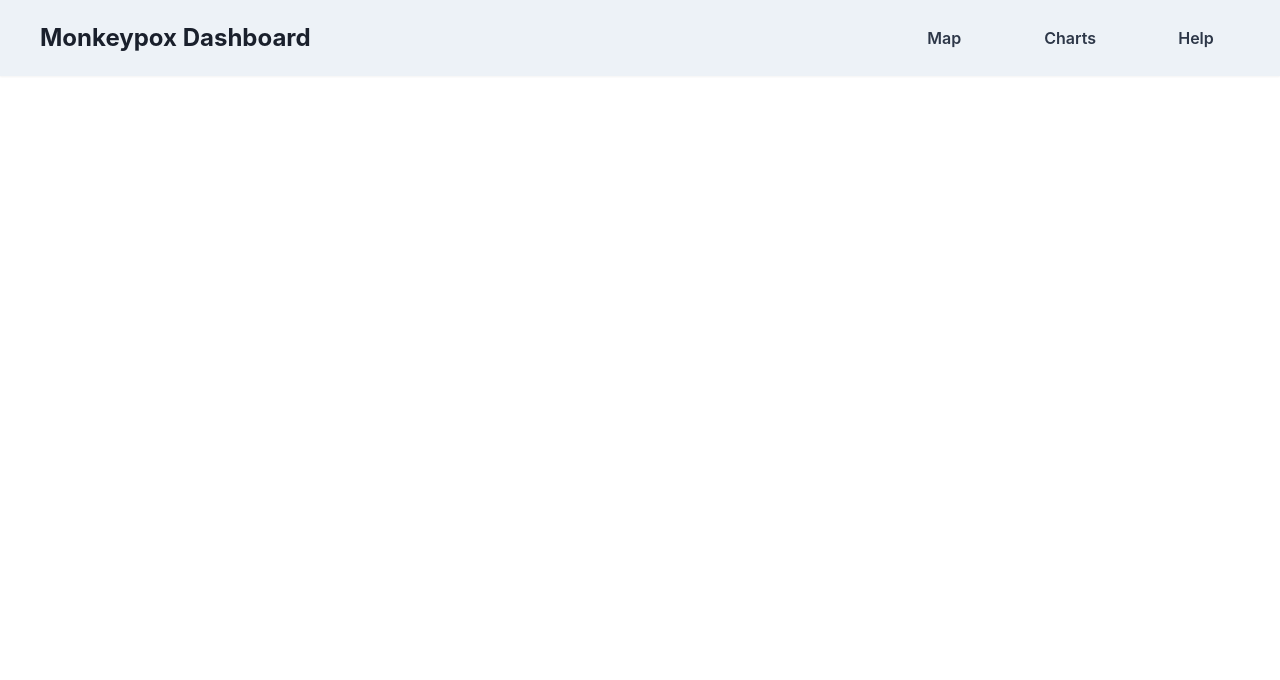
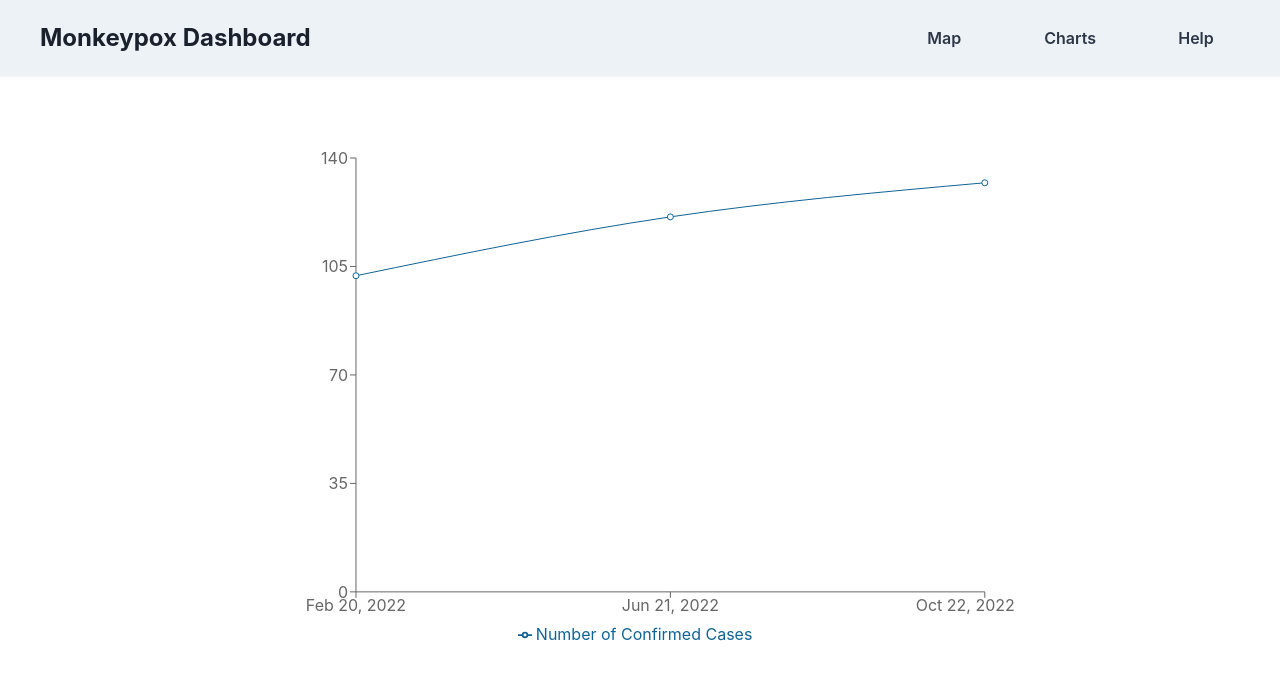
Before and after one commit to sakinkirti/monkeypox-dashboard, a React (Create React App) app in the folder frontend/: page /chartsview in a window 1280 px wide. Shown: the top 680 px of the page. Built offline with nearby package versions, Linux system fonts and the light colour scheme.

Commit message:
added basic graph with sample data

```diff
--- a/frontend/package.json
+++ b/frontend/package.json
@@ -17,6 +17,7 @@
     "react-leaflet": "^4.1.0",
     "react-router-dom": "^6.4.2",
     "react-scripts": "^5.0.1",
+    "recharts": "^2.1.15",
     "web-vitals": "^2.1.4"
   },
   "scripts": {
--- a/frontend/src/components/ChartView.js
+++ b/frontend/src/components/ChartView.js
@@ -1,11 +1,67 @@
-import React from 'react'
-import { Container, Text } from '@chakra-ui/react';
+import { React } from 'react'
+import { LineChart, ResponsiveContainer, XAxis, YAxis, Tooltip, Line, Legend } from 'recharts'
+import { Container, Text, Divider, Icon, HStack } from '@chakra-ui/react'
+
+const sampleData = [
+    { day: "Feb 20, 2022", cases: 102, PR: "0.4%", IR: "1.2%", CFR: "3.0%" },
+    { day: "Jun 21, 2022", cases: 121, PR: "0.1%", IR: "1.9%", CFR: "3.3%" },
+    { day: "Oct 22, 2022", cases: 132, PR: "0.9%", IR: "2.1%", CFR: "-3.9%" }
+]
+
+const CustomTooltip = ({ active, payload, label }) => {
+    if (active && payload && payload.length) {
+        return (
+            <Container p={4} bg='rgba(250,250,250,0.8)' color='black'>
+                <Text as='b'>{label}</Text>
+                <HStack>
+                    <LineIcon boxSize={4} color='#EBFCF9' />
+                    <Text color='#0E6495'>{`Case count: ${payload[0].payload.cases}`}</Text>
+                </HStack>
+                <Divider borderColor='black' my={2} />
+                <Text >{`Prevalence Rate: ${payload[0].payload.PR}`}</Text>
+                <Text color='#00AEEA'>{`Incidence Rate: ${payload[0].payload.IR}`}</Text>
+                <Text color='#57BFBA'>{`Case-fatality Ratio: ${payload[0].payload.CFR}`}</Text>
+            </Container>
+        )
+    }
+}
 
 const ChartView = () => {
     return (
-        <Container>
-            <Text>Hello world</Text>
+        <Container minWidth='100%' minHeight='100vh' pt={32} display={['none', 'none', 'none', 'flex']} centerContent>
+            <ResponsiveContainer position='absolute' minHeight="70vh" width="60%" zIndex={25}>
+                <LineChart
+                    width={500}
+                    height={500}
+                    data={sampleData}
+                    margin={{ top: 30, right: 30, left: 30, bottom: 30 }}
+                >
+                    <XAxis dataKey="day" />
+                    <YAxis dataKey="cases" />
+                    <Tooltip wrapperStyle={{ outline: 'none', borderWidth: 1, borderColor: 'black', borderRadius: 4 }} content={<CustomTooltip />} />
+                    <Legend verticalAlign="bottom" height={36} margin={{ top: 30, right: 30, left: 30, bottom: 30 }} />
+                    <Line name="Number of Confirmed Cases" type="monotone" dataKey="cases" stroke="#0E6495" />
+                </LineChart>
+            </ResponsiveContainer>
         </Container>
+    )
+}
+/* d="M 0,16 h 10.666666666666666
+A 5.333333333333333, 5.333333333333333, 0, 1, 1, 21.333333333333332, 16
+H 32 M 21.333333333333332, 16
+A 5.333333333333333, 5.333333333333333, 0, 1, 1, 10.666666666666666, 16"*/
+const LineIcon = (props) => {
+    return (
+        <Icon viewBox='0 0 200 200' {...props}>
+            <path
+            strokeWidth={20}
+            fill="none"
+            stroke="#0E6495"
+            d="M 0, 90 h 60
+            A 30, 30, 0, 1, 1, 120, 90
+            H 180 M 120, 90
+            A 30, 30, 0, 1, 1, 60, 90"></path>
+        </Icon>
     )
 }
 
```
Also changed, not shown: 1 other file (tests, documents, lock files or other folders).
